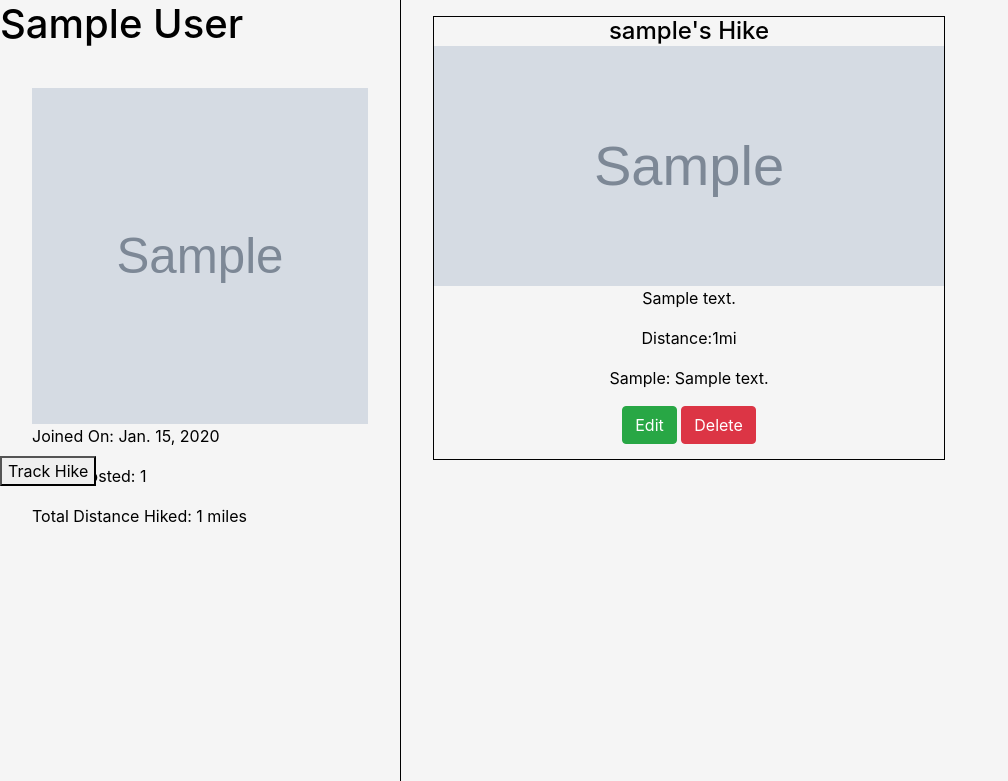
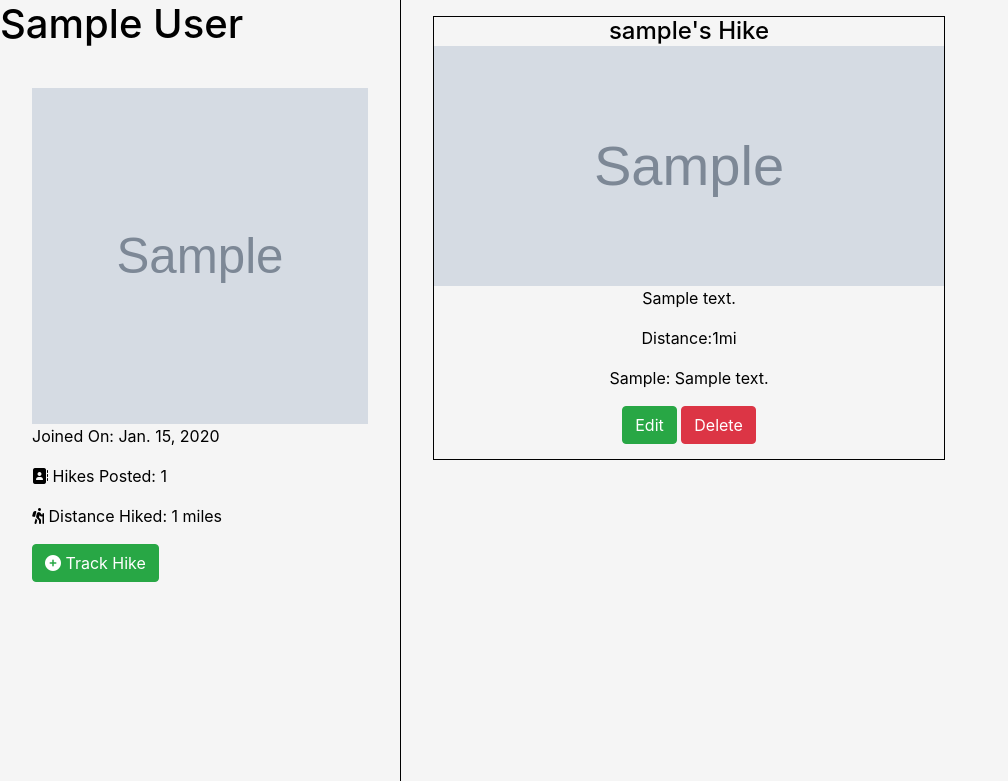
Before and after one commit to edfranco/hikr, a Django app: page /users/1 in a window 1280 px wide. Shown: the part 75-856 px from the top of the page, without its empty margins (0-1008 px from the left). Run offline with Django 3.2, Linux system fonts and the light colour scheme; a user stored in the database is signed in; tables that the repository leaves empty hold one stand-in row (values such as "Sample post"); grey boxes marked "Sample" are stand-in pictures; some libraries are stand-ins or nearby versions.

Commit message:
added new hike button css

```diff
--- a/hikr_app/static/styles/style.css
+++ b/hikr_app/static/styles/style.css
@@ -150,3 +150,8 @@ border:1px solid #ccc !important;
 .comment-btn {
     margin-left: 5px;
 }
+
+.new-hike-btn {
+    display: flex;
+    justify-content: left;
+}
--- a/hikr_app/templates/profile.html
+++ b/hikr_app/templates/profile.html
@@ -8,11 +8,14 @@
             <img src="{{profile.image_url}}"
                 alt="{{ profile.user.first_name }} {{profile.user.last_name}} profile image" />
             <p>Joined On: {{ profile.date_joined }} </p>
-            <p>Hikes Posted: {{ length }} </p>
-            <p>Total Distance Hiked: {{ total_distance }} miles</p>
+            <p><i class="fas fa-address-book"></i> Hikes Posted: {{ length }} </p>
+            <p><i class="fas fa-hiking"></i> Distance Hiked: {{ total_distance }} miles</p>
+
+        {% if user.pk == profile.user.pk %}
+        <div class="new-hike-btn">
+            <a href="{% url 'new_hike' %}"><button class="btn btn-success"><i class="fas fa-plus-circle"></i> Track Hike</button></a>
         </div>
-        {% if user.pk == profile.user.pk %}
-        <a href="{% url 'new_hike' %}"><button>Track Hike</button></a>
+    </div>
         {% endif %}
     </div>
     <div class="users-posts">
```
